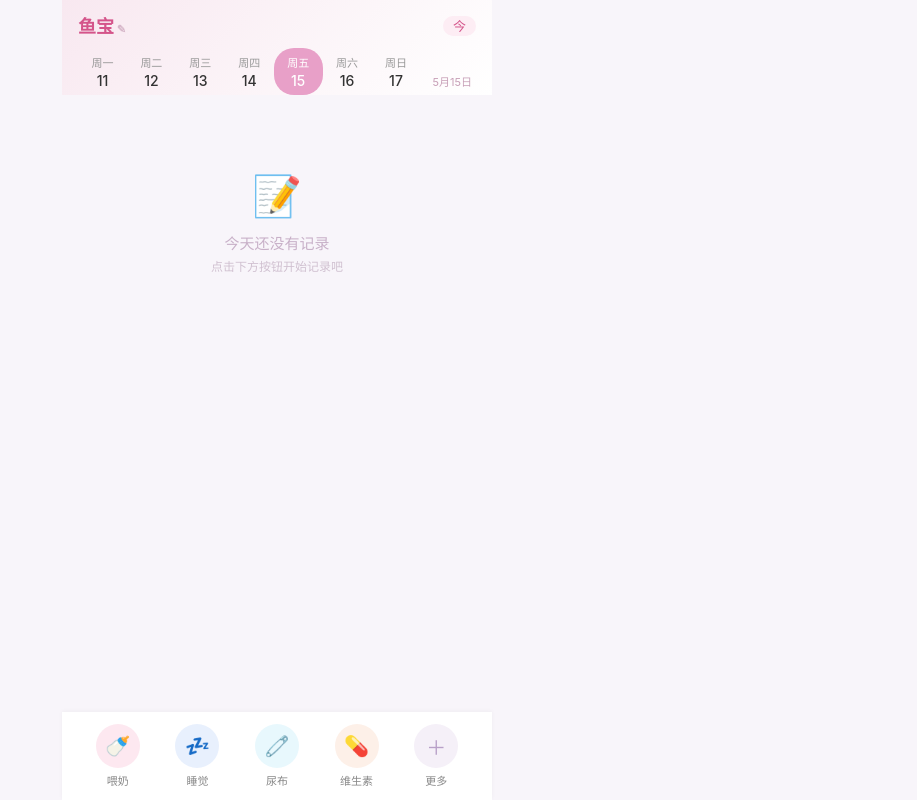
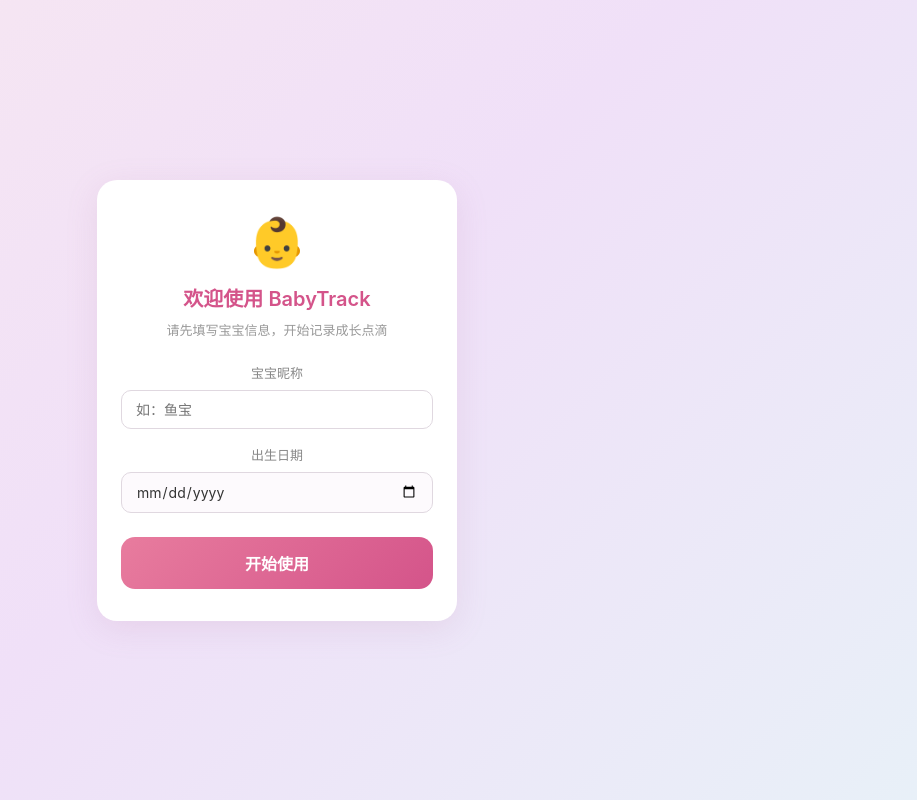
Before and after one commit to qw2261/babytrack, a Flask app: page / in a window 1280 px wide. Shown: the whole page, without its empty margins (363-1280 px from the left). Run offline with Flask 3, Linux system fonts and the light colour scheme; data that the repository does not hold is empty.

Commit message:
入门引导 + 无限日期选择 + 周翻页
- 首次访问显示入门引导：输入宝宝昵称 + 出生日期
- localStorage 持久化 babyBirth，刷新跳过引导
- 周视图新增左右箭头翻页（最早到出生日，最晚到今日）
- 右侧日期下拉框，可选择出生日至今任意一天
- 弹窗默认时间使用当前选中日期而非 always today

```diff
--- a/server/static/css/main.css
+++ b/server/static/css/main.css
@@ -795,3 +795,134 @@ input {
   color: #e06060;
   font-weight: 600;
 }
+
+.week-arrow {
+  width: 24px;
+  height: 100%;
+  font-size: 20px;
+  color: #c8a0b8;
+  display: flex;
+  align-items: center;
+  justify-content: center;
+  flex-shrink: 0;
+  cursor: pointer;
+  transition: opacity 0.15s;
+}
+
+.week-arrow.disabled {
+  opacity: 0.25;
+  cursor: default;
+}
+
+.date-jump-row {
+  display: flex;
+  align-items: center;
+  justify-content: space-between;
+  padding: 4px 4px 8px;
+}
+
+.date-jump-label {
+  font-size: 11px;
+  color: #c8a0b8;
+}
+
+.date-jump-input {
+  font-size: 11px;
+  color: #c8a0b8;
+  border: none;
+  background: transparent;
+  padding: 2px 4px;
+  border-radius: 8px;
+  outline: none;
+  width: auto;
+  max-width: 120px;
+  text-align: right;
+  -webkit-appearance: none;
+}
+
+.date-jump-input:focus {
+  background: #f8f0f5;
+}
+
+.date-jump-input::-webkit-calendar-picker-indicator {
+  opacity: 0.4;
+  cursor: pointer;
+}
+
+.onboarding-overlay {
+  position: fixed;
+  inset: 0;
+  background: linear-gradient(135deg, #f8e8f0, #f0e0f8, #e8f0f8);
+  z-index: 500;
+  display: flex;
+  align-items: center;
+  justify-content: center;
+  padding: 24px;
+}
+
+.onboarding-card {
+  background: #fff;
+  border-radius: 20px;
+  padding: 32px 24px;
+  width: 100%;
+  max-width: 360px;
+  box-shadow: 0 8px 32px rgba(180, 120, 160, 0.15);
+  text-align: center;
+  animation: confirmPop 0.3s ease-out;
+}
+
+.onboarding-icon {
+  font-size: 48px;
+  margin-bottom: 12px;
+}
+
+.onboarding-title {
+  font-size: 20px;
+  font-weight: 600;
+  color: #d4548a;
+  margin-bottom: 8px;
+}
+
+.onboarding-desc {
+  font-size: 13px;
+  color: #999;
+  margin-bottom: 24px;
+}
+
+.onboarding-date-input {
+  width: 100%;
+  padding: 10px 14px;
+  border: 1px solid #e0d8e0;
+  border-radius: 10px;
+  font-size: 14px;
+  outline: none;
+  color: #333;
+  background: #fdfafd;
+  -webkit-appearance: none;
+}
+
+.onboarding-date-input:focus {
+  border-color: #d4548a;
+}
+
+.onboarding-error {
+  font-size: 12px;
+  color: #e06060;
+  margin-bottom: 12px;
+}
+
+.btn-onboarding-submit {
+  width: 100%;
+  padding: 14px;
+  border-radius: 14px;
+  font-size: 16px;
+  font-weight: 600;
+  color: #fff;
+  background: linear-gradient(135deg, #e87c9e, #d4548a);
+  margin-top: 8px;
+  transition: opacity 0.15s;
+}
+
+.btn-onboarding-submit:active {
+  opacity: 0.85;
+}
--- a/server/static/js/app.js
+++ b/server/static/js/app.js
@@ -272,7 +272,17 @@ const WheelPicker = {
 const App = {
   components: { WheelPicker },
   setup() {
-    const babyName = ref(localStorage.getItem('babytrack:babyName') || '鱼宝');
+    const STORED_NAME = localStorage.getItem('babytrack:babyName') || '';
+    const STORED_BIRTH = localStorage.getItem('babytrack:babyBirth') || '';
+
+    const babyName = ref(STORED_NAME || '鱼宝');
+    const babyBirthDate = ref(STORED_BIRTH);
+    const showOnboarding = ref(!STORED_NAME || !STORED_BIRTH);
+
+    const onboardingName = ref(STORED_NAME || '');
+    const onboardingBirth = ref(STORED_BIRTH);
+    const onboardingError = ref('');
+
     const showNameEdit = ref(false);
     const babyNameInput = ref(babyName.value);
     const selectedDate = ref(localDateStr(new Date()));
@@ -295,12 +305,36 @@ const App = {
 
     const confirm = confirmState;
 
+    const todayStr = computed(() => localDateStr(new Date()));
+
     const weekDates = computed(() => getWeekDates(selectedDate.value));
+
+    const canGoPrev = computed(() => {
+      if (!babyBirthDate.value) return false;
+      const mon = new Date(selectedDate.value + 'T00:00:00');
+      const day = mon.getDay();
+      const offset = day === 0 ? -6 : 1 - day;
+      mon.setDate(mon.getDate() + offset);
+      return localDateStr(mon) > babyBirthDate.value;
+    });
+
+    const canGoNext = computed(() => {
+      const mon = new Date(selectedDate.value + 'T00:00:00');
+      const day = mon.getDay();
+      const offset = day === 0 ? -6 : 1 - day;
+      mon.setDate(mon.getDate() + offset);
+      const sun = new Date(mon);
+      sun.setDate(mon.getDate() + 6);
+      return localDateStr(sun) < todayStr.value;
+    });
 
     const monthDayLabel = computed(() => {
       const d = new Date(selectedDate.value + 'T00:00:00');
       return `${d.getMonth() + 1}月${d.getDate()}日`;
     });
+
+    const datePickerMin = computed(() => babyBirthDate.value || '2020-01-01');
+    const datePickerMax = computed(() => todayStr.value);
 
     const tempDisplay = computed({
       get: () => {
@@ -428,6 +462,33 @@ const App = {
       selectedDate.value = localDateStr(new Date());
     }
 
+    function goPrevWeek() {
+      const d = new Date(selectedDate.value + 'T00:00:00');
+      d.setDate(d.getDate() - 7);
+      const ds = localDateStr(d);
+      if (babyBirthDate.value && ds < babyBirthDate.value) {
+        selectedDate.value = babyBirthDate.value;
+      } else {
+        selectedDate.value = ds;
+      }
+    }
+
+    function goNextWeek() {
+      const d = new Date(selectedDate.value + 'T00:00:00');
+      d.setDate(d.getDate() + 7);
+      const ds = localDateStr(d);
+      if (ds > todayStr.value) {
+        selectedDate.value = todayStr.value;
+      } else {
+        selectedDate.value = ds;
+      }
+    }
+
+    function jumpDate(e) {
+      const val = e.target.value;
+      if (val) selectedDate.value = val;
+    }
+
     watch(selectedDate, () => {
       fetchEvents();
       fetchSummary();
@@ -437,7 +498,7 @@ const App = {
       form.value = {
         id: null,
         type: type,
-        start_time: nowLocalISO(),
+        start_time: selectedDate.value + 'T' + nowLocalISO().slice(11),
         end_time: '',
         amount: null,
         sub_type: type === 'diaper' ? 'pee' : null,
@@ -609,6 +670,24 @@ const App = {
       showNameEdit.value = false;
     }
 
+    function saveOnboarding() {
+      const name = onboardingName.value.trim();
+      const birth = onboardingBirth.value.trim();
+      if (!name) { onboardingError.value = '请输入宝宝昵称'; return; }
+      if (!birth) { onboardingError.value = '请选择出生日期'; return; }
+      babyName.value = name;
+      babyBirthDate.value = birth;
+      localStorage.setItem('babytrack:babyName', name);
+      localStorage.setItem('babytrack:babyBirth', birth);
+      document.title = `${name} · BabyTrack`;
+      showOnboarding.value = false;
+      selectedDate.value = localDateStr(new Date());
+      nextTick(() => {
+        fetchEvents();
+        fetchSummary();
+      });
+    }
+
     function confirmReject() {
       if (_confirmReject) {
         _confirmReject(new Error('cancelled'));
@@ -628,27 +707,32 @@ const App = {
     }
 
     onMounted(() => {
-      document.title = `${babyName.value} · BabyTrack`;
-      fetchEvents();
-      fetchSummary();
+      if (!showOnboarding.value) {
+        document.title = `${babyName.value} · BabyTrack`;
+        fetchEvents();
+        fetchSummary();
+      }
       setInterval(() => {
         events.value = [...events.value];
       }, 60000);
     });
 
     return {
-      babyName, showNameEdit, babyNameInput, selectedDate,
+      babyName, babyBirthDate, showOnboarding,
+      onboardingName, onboardingBirth, onboardingError,
+      showNameEdit, babyNameInput, selectedDate,
       events, summary, modal, showMorePanel, showEndPicker,
       form, confirm,
-      weekDates, monthDayLabel,
+      todayStr, weekDates, canGoPrev, canGoNext,
+      monthDayLabel, datePickerMin, datePickerMax,
       tempDisplay, modalTitle, submitLabel,
       quickAmounts, diaperColors,
       formatTime, timeAgo, typeColor, typeLabel,
       isOngoing, ongoingLabel, eventDetail, formatDateTime,
-      selectDate, goToday,
+      selectDate, goToday, goPrevWeek, goNextWeek, jumpDate,
       openModal, openEdit, closeModal, submitForm,
       handleSleep, handleBath, endOngoing, handleVitamin,
-      confirmDelete, saveBabyName,
+      confirmDelete, saveBabyName, saveOnboarding,
       confirmReject, confirmResolve,
     };
   },
--- a/server/templates/index.html
+++ b/server/templates/index.html
@@ -9,7 +9,38 @@
 <body>
 <div id="app" v-cloak>
   {% raw %}
-  <div class="header">
+  <div v-if="showOnboarding" class="onboarding-overlay">
+    <div class="onboarding-card">
+      <div class="onboarding-icon">👶</div>
+      <h2 class="onboarding-title">欢迎使用 BabyTrack</h2>
+      <p class="onboarding-desc">请先填写宝宝信息，开始记录成长点滴</p>
+
+      <div class="form-group">
+        <label class="form-label">宝宝昵称</label>
+        <input
+          class="note-input"
+          v-model="onboardingName"
+          placeholder="如：鱼宝"
+        >
+      </div>
+
+      <div class="form-group">
+        <label class="form-label">出生日期</label>
+        <input
+          class="onboarding-date-input"
+          type="date"
+          v-model="onboardingBirth"
+          :max="todayStr"
+        >
+      </div>
+
+      <p v-if="onboardingError" class="onboarding-error">{{ onboardingError }}</p>
+
+      <button class="btn-onboarding-submit" @click="saveOnboarding">开始使用</button>
+    </div>
+  </div>
+
+  <div class="header" v-if="!showOnboarding">
     <div class="header-top">
       <div class="baby-name" @click="showNameEdit = true">
         {{ babyName }}<span class="baby-name-edit"> ✎</span>
@@ -19,6 +50,7 @@
       </div>
     </div>
     <div class="week-row">
+      <button class="week-arrow" :class="{ disabled: !canGoPrev }" @click="goPrevWeek" :disabled="!canGoPrev">‹</button>
       <div
         v-for="d in weekDates"
         :key="d.dateStr"
@@ -29,11 +61,22 @@
         <div class="date-weekday">{{ d.weekday }}</div>
         <div class="date-day">{{ d.day }}</div>
       </div>
-      <div class="date-month-label">{{ monthDayLabel }}</div>
+      <button class="week-arrow" :class="{ disabled: !canGoNext }" @click="goNextWeek" :disabled="!canGoNext">›</button>
+    </div>
+    <div class="date-jump-row">
+      <span class="date-jump-label">{{ monthDayLabel }}</span>
+      <input
+        class="date-jump-input"
+        type="date"
+        :value="selectedDate"
+        :min="datePickerMin"
+        :max="datePickerMax"
+        @change="jumpDate"
+      >
     </div>
   </div>
 
-  <div class="summary-bar" v-if="summary">
+  <div class="summary-bar" v-if="summary && !showOnboarding">
     <div class="summary-item" v-if="summary.feed && summary.feed.count > 0">
       <span class="label">喂奶</span>
       <span class="value">{{ summary.feed.count }}次 {{ summary.feed.total_ml }}ml</span>
@@ -64,7 +107,7 @@
     </div>
   </div>
 
-  <div class="timeline">
+  <div class="timeline" v-if="!showOnboarding">
     <div v-if="events.length === 0" class="empty-state">
       <div class="empty-icon">📝</div>
       <div class="empty-text">今天还没有记录</div>
@@ -98,7 +141,7 @@
     </div>
   </div>
 
-  <div class="bottom-actions">
+  <div class="bottom-actions" v-if="!showOnboarding">
     <div class="action-btn" @click="openModal('feed')">
       <div class="action-icon" style="background: #fde8f0; color: #e87c9e;">🍼</div>
       <div class="action-label">喂奶</div>
@@ -155,7 +198,7 @@
       <div class="modal-body">
         <div class="form-group">
           <label class="form-label">开始时间</label>
-          <wheel-picker v-model="form.start_time" :min-date="minDate" :max-date="maxDate"></wheel-picker>
+          <wheel-picker v-model="form.start_time"></wheel-picker>
         </div>
 
         <div v-if="(modal === 'edit' && (form.type === 'sleep' || form.type === 'bath')) || modal === 'start'" class="form-group">
@@ -164,7 +207,7 @@
             {{ form.end_time ? formatDateTime(form.end_time) : '熟睡中（点击设置结束时间）' }}
           </div>
           <div v-else>
-            <wheel-picker v-model="form.end_time" :min-date="minDate" :max-date="maxDate"></wheel-picker>
+            <wheel-picker v-model="form.end_time"></wheel-picker>
             <button v-if="form.end_time" class="btn-clear-end" @click="form.end_time = ''; showEndPicker = false">清除（恢复进行中）</button>
           </div>
         </div>
@@ -292,6 +335,6 @@
 </div>
 
 <script src="https://unpkg.com/vue@3/dist/vue.global.prod.js"></script>
-<script src="/static/js/app.js?v=2"></script>
+<script src="/static/js/app.js?v=3"></script>
 </body>
 </html>
```
